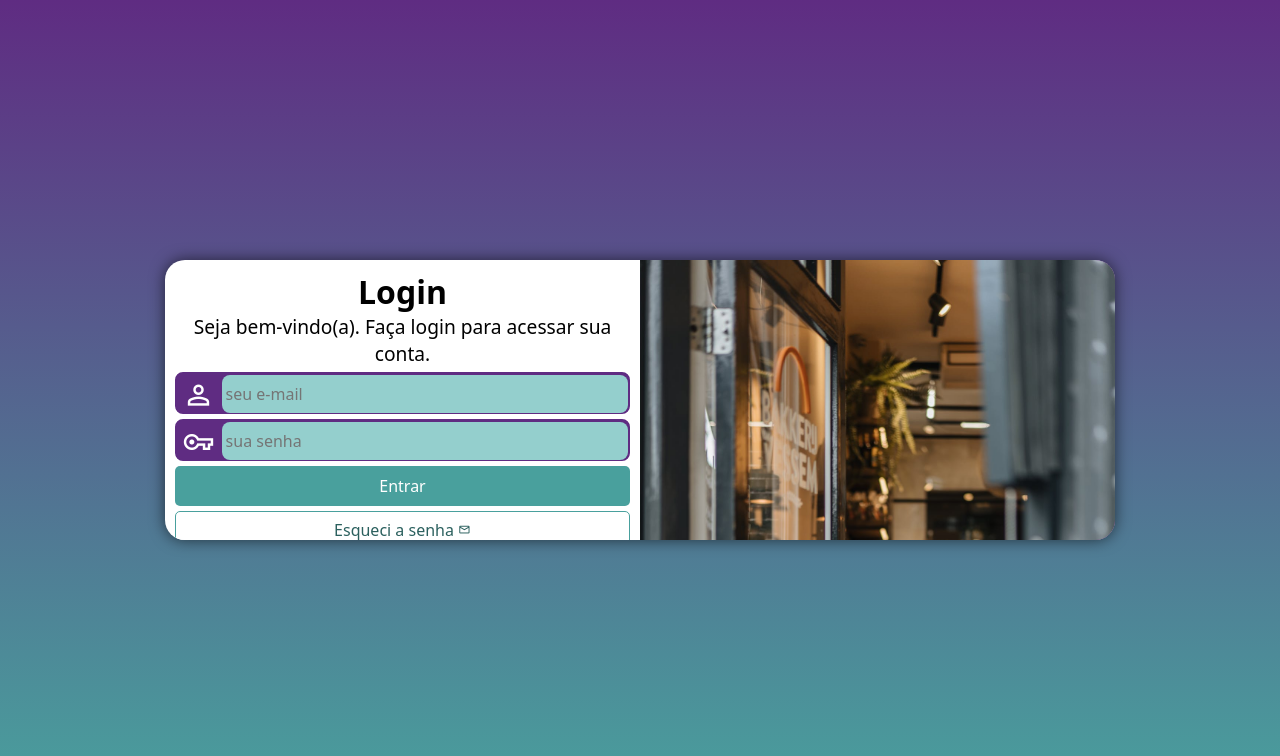
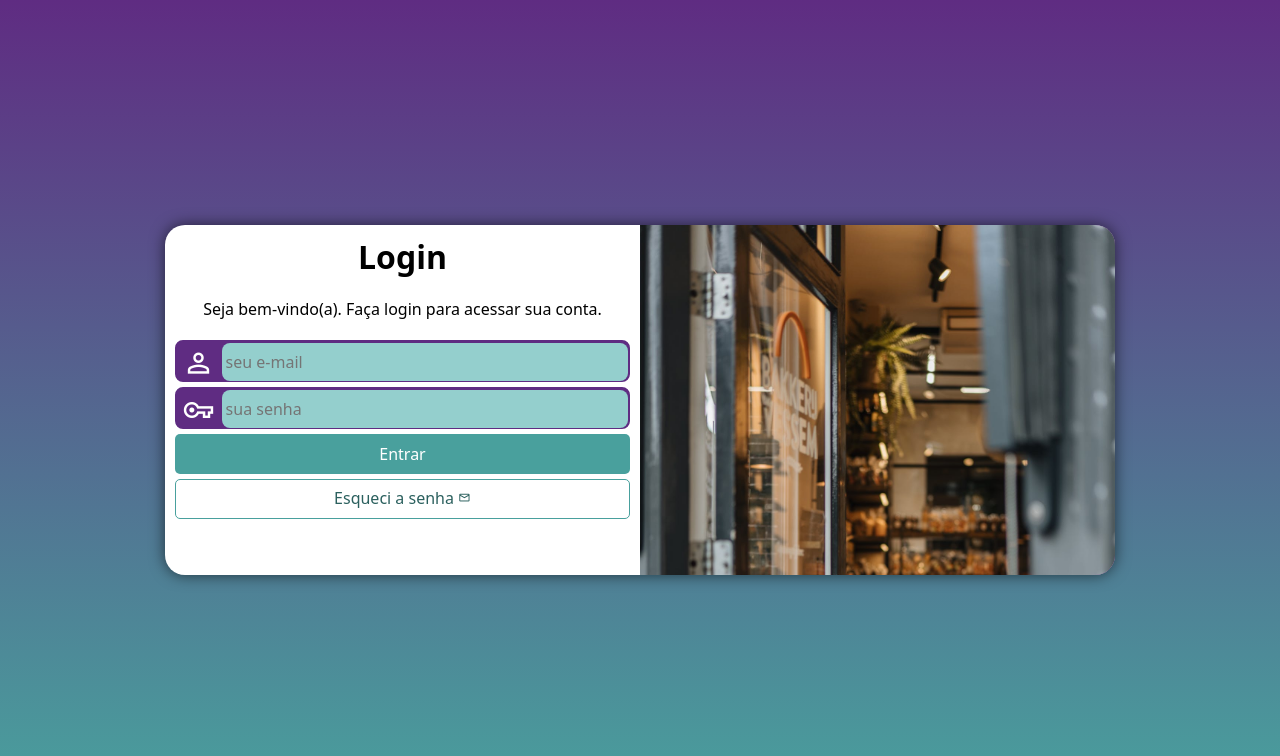
Before and after one commit to FariasEric/repoProjetoLogin, a plain HTML site: page index.html in a window 1280 px wide. Drawn offline with nearby package versions, Linux system fonts and the light colour scheme.

Commit message:
update estilos

```diff
--- a/estilos/mediaQuery.css
+++ b/estilos/mediaQuery.css
@@ -27,7 +27,7 @@
   }
   section#login {
     width: 950px;
-    height: 280px;
+    height: 350px;
   }
   section#login > div#imagem {
     float: right;
@@ -44,6 +44,7 @@
   }
 
   div#formulario > p {
-    font-size: 1.2em;
+    font-size: 1em;
+    margin: 20px 0px;
   }
 }
--- a/estilos/style.css
+++ b/estilos/style.css
@@ -31,7 +31,6 @@ section#login {
   position: absolute;
   top: 50%;
   left: 50%;
-  transform: translate(-50%, -50%);
   overflow: hidden;
 
   background-color: white;
@@ -40,6 +39,7 @@ section#login {
   border-radius: 20px;
   box-shadow: 0px 0px 15px rgba(0, 0, 0, 0.6);
 
+  transform: translate(-50%, -50%);
   transition: width 0.3s, height 0.3s;
   transition-timing-function: ease;
 }
@@ -91,11 +91,11 @@ div.campo > input{
   background-color: #94cfcd;
   font-size: 1em;
   width: calc(100% - 45px);
-  transform: translateY(-11px);
   height: 100%;
   border: 0px;
   border-radius: 8px;
   padding: 4px;
+  transform: translateY(-11px);
 }
 
 div.campo > input:focus-within {
```
